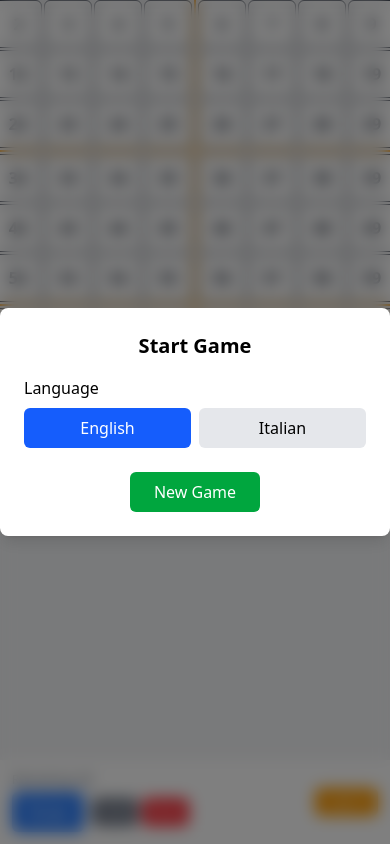
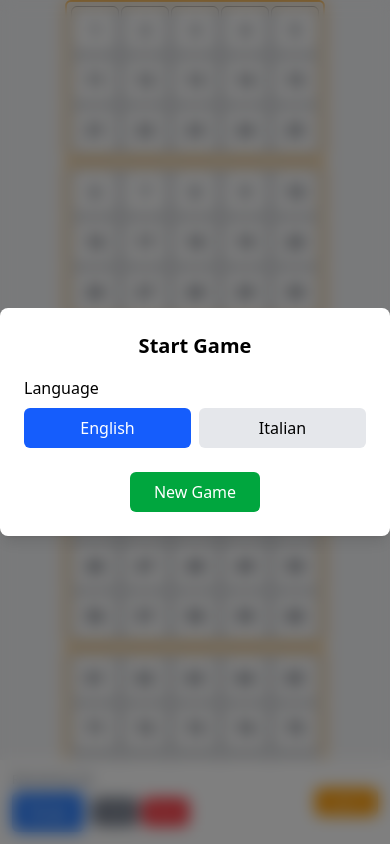
Before and after one commit to floroz/paniere, a React (Vite) app: page / in a window 390 px wide. Built offline with nearby package versions, Linux system fonts and the light colour scheme.

Commit message:
feat: Add responsive layout with mobile view for Tabellone component

```diff
--- a/src/App.tsx
+++ b/src/App.tsx
@@ -60,7 +60,7 @@ function App() {
     <>
       <div className="min-h-screen flex items-center justify-center bg-gray-100 dark:bg-gray-900 text-gray-900 dark:text-gray-100">
         <div className="min-h-screen flex items-center justify-center bg-gray-100 dark:bg-gray-900 text-gray-900 dark:text-gray-100">
-          <div className="container max-w-6xl h-screen grid grid-cols-1 grid-rows-[85%_15%] overflow-hidden">
+          <div className="container max-w-6xl h-screen grid grid-cols-1 grid-rows-[1fr_min-content] overflow-hidden">
             <div className="row-start-1 row-end-2 col-span-full overflow-auto">
               <Tabellone />
             </div>
--- a/src/components/Tabellone/Tabellone.tsx
+++ b/src/components/Tabellone/Tabellone.tsx
@@ -71,8 +71,52 @@ export default function Tabellone() {
     return (rowIndex + 1) % 3 === 0 && rowIndex !== 8;
   };
 
-  return (
-    <div className="max-h-full w-full h-auto overflow-auto">
+  // For mobile view, we'll render cartelle vertically instead of the full grid
+  const renderMobileView = () => {
+    // Get the cartelle data
+    const cartelle = createCartelle();
+
+    return (
+      <div className="flex flex-col gap-y-0.5">
+        {cartelle.map((cartella) => (
+          <div key={`cartella-${cartella.id}`} className="flex flex-col gap-0.5 border-2 border-amber-500 p-1 rounded-md">
+            {Array.from({ length: 3 }, (_, rowIdx) => {
+              const actualRowIdx = cartella.startRow + rowIdx;
+              return (
+                <div key={`cartella-${cartella.id}-row-${rowIdx}`} className="flex flex-row gap-0.5">
+                  {Array.from({ length: 5 }, (_, colIdx) => {
+                    const actualColIdx = cartella.startCol + colIdx;
+                    // Handle special case for number 90
+                    let number;
+                    if (actualRowIdx === 8 && actualColIdx === 9) {
+                      number = 90;
+                    } else {
+                      number = actualRowIdx * 10 + actualColIdx + 1;
+                    }
+                    const isDrawn = drawnNumbers.includes(number);
+
+                    return (
+                      <div key={number}>
+                        <Casella
+                          number={number}
+                          name={neapolitanNames[number]}
+                          isDrawn={isDrawn}
+                        />
+                      </div>
+                    );
+                  })}
+                </div>
+              );
+            })}
+          </div>
+        ))}
+      </div>
+    );
+  };
+
+  // For desktop view, we'll render the traditional 9×10 grid
+  const renderDesktopView = () => {
+    return (
       <div className="grid grid-flow-row auto-rows-auto gap-0.5 justify-center">
         {grid.map((row, rowIndex) => (
           <div key={`row-${rowIndex}`} className="flex flex-row gap-0.5">
@@ -101,6 +145,18 @@ export default function Tabellone() {
           </div>
         ))}
       </div>
+    );
+  };
+
+  return (
+    <div className="max-h-full w-full h-auto overflow-auto">
+      {/* Show mobile view on small screens, desktop view on larger screens */}
+      <div className="sm:hidden">
+        {renderMobileView()}
+      </div>
+      <div className="hidden sm:block">
+        {renderDesktopView()}
+      </div>
     </div>
   );
 }
```
